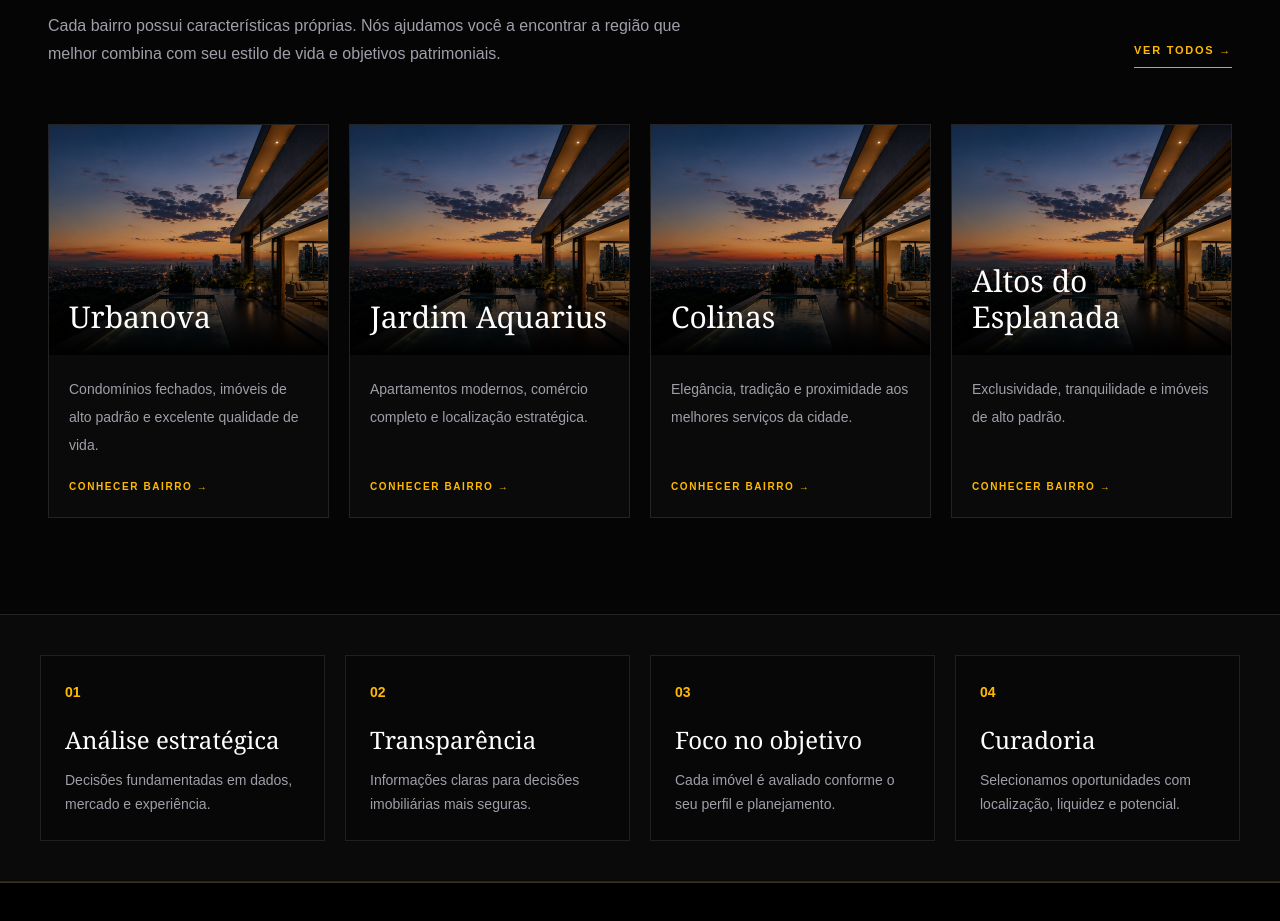
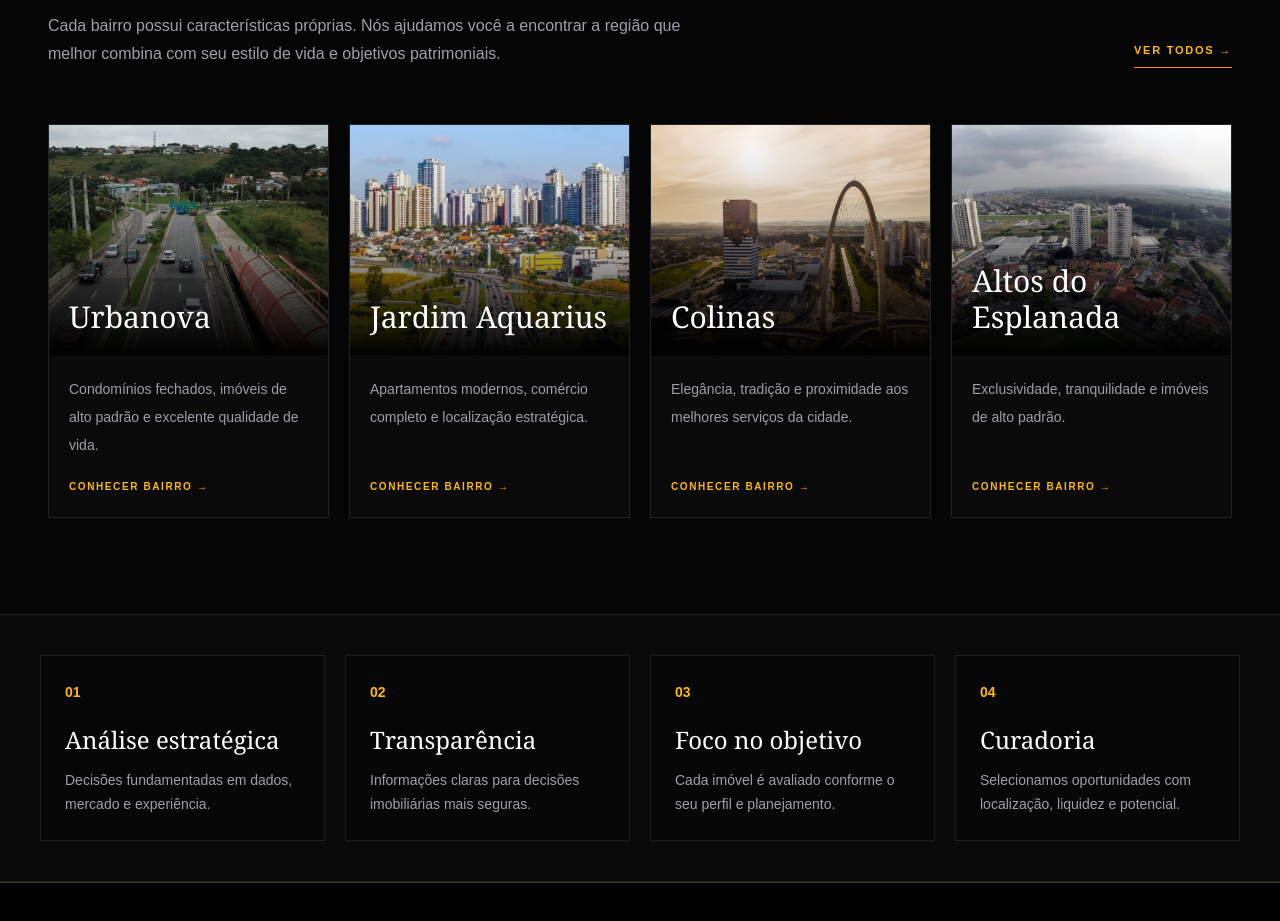
Before and after one commit to altamirbonilhajunior2-prog/bbconsultoriaimobiliaria-premium, a Next.js app: page / in a window 1280 px wide. Shown: the part 2729-3650 px from the top of the page. Built offline with nearby package versions, Linux system fonts and the light colour scheme; no server answers; the database is empty.

Commit message:
Atualiza imagens dos bairros em destaque na home

```diff
--- a/app/components/NeighborhoodsSection.tsx
+++ b/app/components/NeighborhoodsSection.tsx
@@ -5,28 +5,28 @@ const neighborhoods = [
   {
     name: "Urbanova",
     slug: "urbanova",
-    image: "/hero-clean.png",
+    image: "/bairros/urbanova.webp",
     description:
       "Condomínios fechados, imóveis de alto padrão e excelente qualidade de vida.",
   },
   {
     name: "Jardim Aquarius",
     slug: "jardim-aquarius",
-    image: "/hero-clean.png",
+    image: "/bairros/jardim-aquarius.webp",
     description:
       "Apartamentos modernos, comércio completo e localização estratégica.",
   },
   {
     name: "Colinas",
     slug: "colinas",
-    image: "/hero-clean.png",
+    image: "/bairros/colinas.jpeg",
     description:
       "Elegância, tradição e proximidade aos melhores serviços da cidade.",
   },
   {
     name: "Altos do Esplanada",
     slug: "altos-do-esplanada",
-    image: "/hero-clean.png",
+    image: "/bairros/altos-do-esplanada.webp",
     description:
       "Exclusividade, tranquilidade e imóveis de alto padrão.",
   },
```
